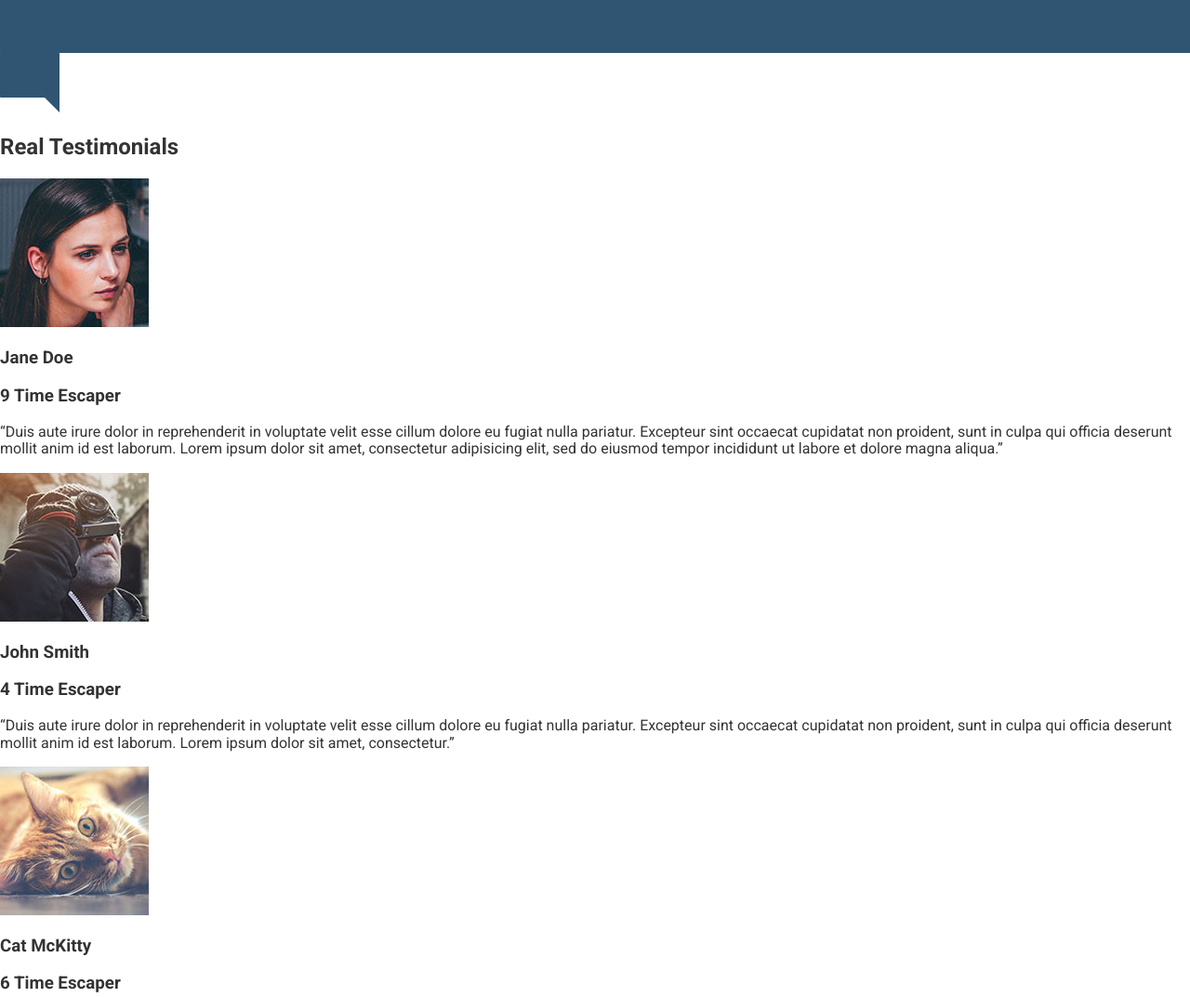
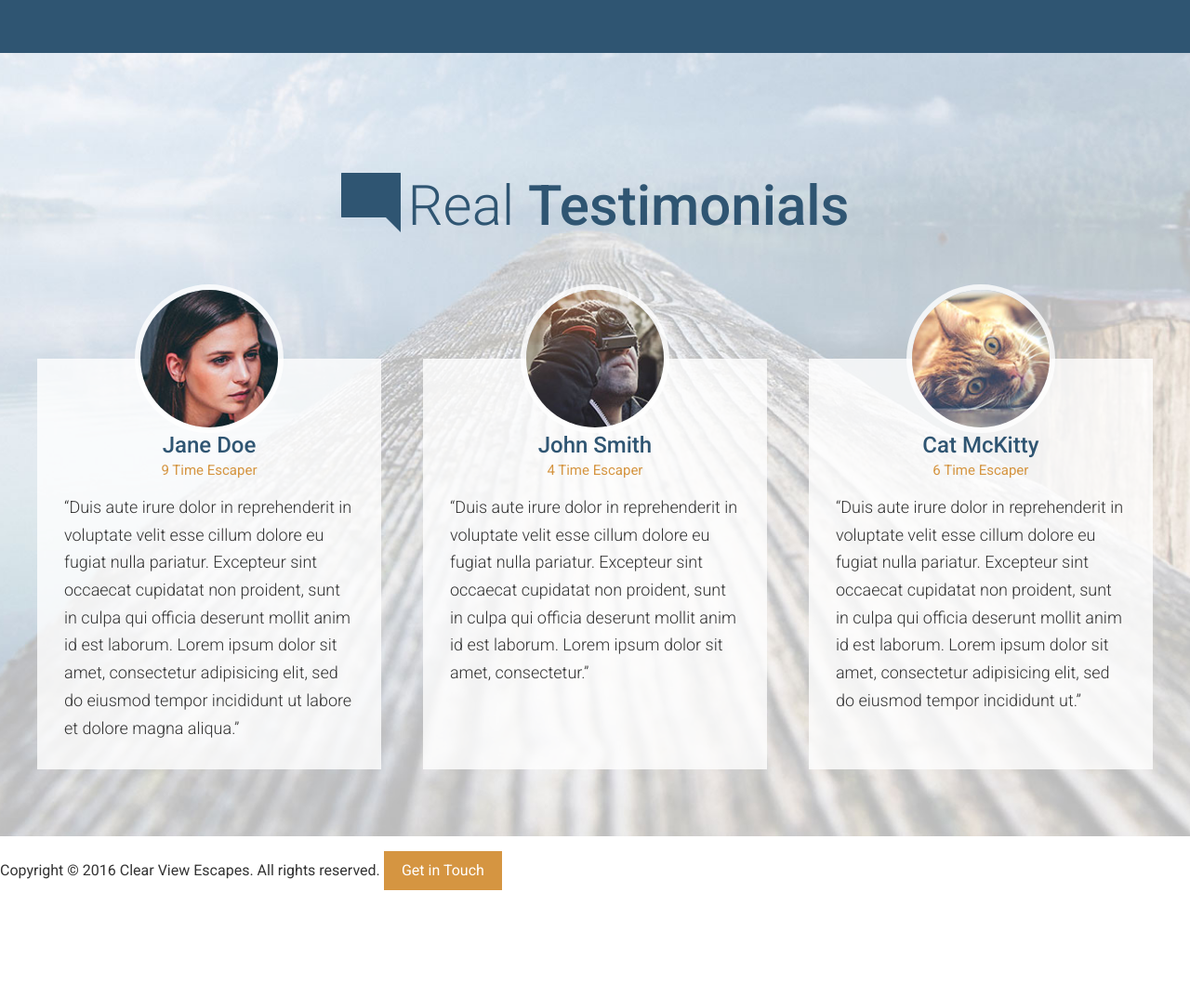
Before and after one commit to pyremell/travel-site, a website: page app/index.html in a window 1280 px wide. Shown: the part 2960-4033 px from the top of the page at 93% size. After the commit the page ends 3934 px from the top, so only its background shows below. Drawn offline with Linux system fonts and the light colour scheme.

Commit message:
Completed Testimonials Section

```diff
--- a/app/assets/styles/modules/_page-section.css
+++ b/app/assets/styles/modules/_page-section.css
@@ -5,9 +5,26 @@
         padding: 4.5rem 0;
     }
 
+    &--no-b-padding-until-medium {
+      padding-bottom: 0;
+
+      @mixin atMedium {
+        padding-bottom: 4.5rem;
+      }
+    }
 
     &--blue {
         background-color: $mainBlue;
         color: #fff;
     }
+
+    &--testimonials {
+      baqckground-color: #e0e6ef;
+
+      @mixin atMedium {
+        background: url('/assets/images/testimonials-bg.jpg') top center no-repeat;
+        background-size: cover; /* shrinks or stretches the image to always be large or small enough to perfectly cover the containing div*/
+      }
+
+    }
 }
--- a/app/assets/styles/modules/_row.css
+++ b/app/assets/styles/modules/_row.css
@@ -1,6 +1,10 @@
 .row {
 
   @mixin clearfix;
+
+  &--t-padding {
+    padding-top: 80px;
+  }
 
   &--gutters {
     margin-right: -65px;
@@ -10,12 +14,20 @@
     margin-right: -100px;
   }
 
+  &--gutters-small {
+    margin-right: -45px;
+  }
+
   &--gutters > div {
     padding-right: 65px;
   }
 
   &--gutters-large > div {
     padding-right: 100px;
+  }
+
+  &--gutters-small > div {
+    padding-right: 45px;
   }
 
   &__b-margin-until-medium {
@@ -52,4 +64,15 @@
     }
   }
 
+  /* Begin Equal Height Rules */
+  &--equal-height-at-medium {
+    @mixin atMedium {
+      display: flex;
     }
+
+    & > div {
+      float: none;
+      display: flex;
+    }
+  }
+}
--- a/app/assets/styles/modules/_section-title.css
+++ b/app/assets/styles/modules/_section-title.css
@@ -11,6 +11,10 @@
         font-weight: 500;
     }
 
+    &--blue {
+        color: $mainBlue;
+    }
+
     &__icon {
         display: block;
         margin-left: auto;
@@ -18,6 +22,8 @@
         margin-bottom: .6rem;
 
         @mixin atSmall {
+            position: relative;
+            top: 8px;
             margin-right: .5rem;
             margin-left: 0;
             display: inline-block;
--- /dev/null
+++ b/app/assets/styles/modules/_testimonial.css
@@ -0,0 +1,41 @@
+.testimonial {
+  background-color: rgba(255, 255, 255, .8);
+  padding: 0 18px 1px 18px;
+  margin-bottom: 98px;
+
+  @mixin atMedium {
+    margin-bottom: 0;
+    padding: 0 1.8125rem 1px 1.8125rem;
+  }
+
+  &--last {
+    margin-bottom: 0;
+  }
+
+  &__photo {
+    border-radius: 80px;
+    overflow: hidden;
+    width: 160px;
+    height: 160px;
+    margin: 0 auto -80px auto;
+    position: relative;
+    top: -80px;
+    border: 6px solid rgba(255, 255, 255, .8);
+  }
+
+  &__title {
+    color: $mainBlue;
+    text-align: center;
+    font-size: 1.5rem;
+    font-weight: 500;
+    margin: 0;
+  }
+
+  &__subtitle {
+    color: $mainOrange;
+    text-align: center;
+    font-weight: 400;
+    font-size: 0.9375rem;
+    margin: .25rem 0 1rem 0;
+  }
+}
--- a/app/assets/styles/modules/_wrapper.css
+++ b/app/assets/styles/modules/_wrapper.css
@@ -8,6 +8,16 @@
 
     &--medium {
         max-width: 976px;
+    }
+
+    &--no-padding-until-medium {
+      padding-left: 0;
+      padding-right: 0;
+
+      @mixin atMedium {
+        padding-left: 18px;
+        padding-right: 18px;
+      }
     }
 
     .wrapper {
--- a/app/assets/styles/styles.css
+++ b/app/assets/styles/styles.css
@@ -11,3 +11,4 @@
 @import "modules/_generic-content-container";
 @import "modules/_section-title";
 @import "modules/_feature-item";
+@import "modules/_testimonial";
--- a/app/index.html
+++ b/app/index.html
@@ -105,24 +105,46 @@
     </div>
   </div>
 
-  <div id="testimonials">
-    <img src="assets/images/icons/comment.svg">
-    <h2>Real Testimonials</h2>
+  <div id="testimonials" class="page-section page-section--no-b-padding-until-medium page-section--testimonials">
+    <div class="wrapper wrapper--no-padding-until-medium">
+      <h2 class="section-title section-title--blue"><img class="section-title__icon" src="assets/images/icons/comment.svg">Real <strong>Testimonials</strong></h2>
 
+      <div class="row row--gutters row--equal-height-at-medium row--gutters-small row--t-padding generic-content-container">
+        <div class="row__medium-4">
+          <div class="testimonial">
+            <div class="testimonial__photo">
               <img src="assets/images/testimonial-jane.jpg">
-    <h3>Jane Doe</h3>
-    <h3>9 Time Escaper</h3>
+            </div>
+
+            <h3 class="testimonial__title">Jane Doe</h3>
+            <h4 class="testimonial__subtitle">9 Time Escaper</h4>
             <p>&ldquo;Duis aute irure dolor in reprehenderit in voluptate velit esse cillum dolore eu fugiat nulla pariatur. Excepteur sint occaecat cupidatat non proident, sunt in culpa qui officia deserunt mollit anim id est laborum. Lorem ipsum dolor sit amet, consectetur adipisicing elit, sed do eiusmod tempor incididunt ut labore et dolore magna aliqua.&rdquo;</p>
+          </div>
+        </div>
 
+        <div class="row__medium-4">
+          <div class="testimonial">
+            <div class="testimonial__photo">
               <img src="assets/images/testimonial-john.jpg">
-    <h3>John Smith</h3>
-    <h3>4 Time Escaper</h3>
+            </div>
+            <h3 class="testimonial__title">John Smith</h3>
+            <h4 class="testimonial__subtitle">4 Time Escaper</h4>
             <p>&ldquo;Duis aute irure dolor in reprehenderit in voluptate velit esse cillum dolore eu fugiat nulla pariatur. Excepteur sint occaecat cupidatat non proident, sunt in culpa qui officia deserunt mollit anim id est laborum. Lorem ipsum dolor sit amet, consectetur.&rdquo;</p>
+          </div>
+        </div>
 
+        <div class="row__medium-4">
+          <div class="testimonial testimonial--last">
+            <div class="testimonial__photo">
               <img src="assets/images/testimonial-cat.jpg">
-    <h3>Cat McKitty</h3>
-    <h3>6 Time Escaper</h3>
+            </div>
+            <h3 class="testimonial__title">Cat McKitty</h3>
+            <h4 class="testimonial__subtitle">6 Time Escaper</h4>
             <p>&ldquo;Duis aute irure dolor in reprehenderit in voluptate velit esse cillum dolore eu fugiat nulla pariatur. Excepteur sint occaecat cupidatat non proident, sunt in culpa qui officia deserunt mollit anim id est laborum. Lorem ipsum dolor sit amet, consectetur adipisicing elit, sed do eiusmod tempor incididunt ut.&rdquo;</p>
+          </div>
+        </div>
+      </div>
+    </div>
   </div>
 
   <footer>
--- a/app/temp/styles/styles.css
+++ b/app/temp/styles/styles.css
@@ -569,6 +569,19 @@ a {
         max-width: 976px;
     }
 
+.wrapper--no-padding-until-medium {
+      padding-left: 0;
+      padding-right: 0;
+    }
+
+@media (min-width: 800px) {
+
+.wrapper--no-padding-until-medium {
+        padding-left: 18px;
+        padding-right: 18px
+    }
+    }
+
 .wrapper .wrapper {
         padding-left: 0;
         padding-right: 0;
@@ -599,9 +612,34 @@ a {
 }
     }
 
+.page-section--no-b-padding-until-medium {
+      padding-bottom: 0;
+    }
+
+@media (min-width: 800px) {
+
+.page-section--no-b-padding-until-medium {
+        padding-bottom: 4.5rem
+    }
+    }
+
 .page-section--blue {
         background-color: #2f5572;
         color: #fff;
+    }
+
+.page-section--testimonials {
+      baqckground-color: #e0e6ef;
+
+    }
+
+@media (min-width: 800px) {
+
+.page-section--testimonials {
+        background: url('/assets/images/testimonials-bg.jpg') top center no-repeat;
+        background-size: cover /* shrinks or stretches the image to always be large or small enough to perfectly cover the containing div*/
+
+    }
     }
 
 .headline {
@@ -664,6 +702,10 @@ a {
         display: table;
     }
 
+.row--t-padding {
+    padding-top: 80px;
+  }
+
 .row--gutters {
     margin-right: -65px;
   }
@@ -672,12 +714,20 @@ a {
     margin-right: -100px;
   }
 
+.row--gutters-small {
+    margin-right: -45px;
+  }
+
 .row--gutters > div {
     padding-right: 65px;
   }
 
 .row--gutters-large > div {
     padding-right: 100px;
+  }
+
+.row--gutters-small > div {
+    padding-right: 45px;
   }
 
 .row__b-margin-until-medium {
@@ -714,6 +764,24 @@ a {
     }
     }
 
+/* Begin Equal Height Rules */
+
+@media (min-width: 800px) {
+
+.row--equal-height-at-medium {
+      display: -webkit-box;
+      display: -ms-flexbox;
+      display: flex
+  }
+    }
+
+.row--equal-height-at-medium > div {
+      float: none;
+      display: -webkit-box;
+      display: -ms-flexbox;
+      display: flex;
+    }
+
 .generic-content-container p {
         font-weight: 300;
         line-height: 1.65;
@@ -748,6 +816,10 @@ a {
         font-weight: 500;
     }
 
+.section-title--blue {
+        color: #2f5572;
+    }
+
 .section-title__icon {
         display: block;
         margin-left: auto;
@@ -758,6 +830,8 @@ a {
 @media (min-width: 530px) {
 
 .section-title__icon {
+            position: relative;
+            top: 8px;
             margin-right: .5rem;
             margin-left: 0;
             display: inline-block;
@@ -805,3 +879,48 @@ a {
             text-align: left
     }
     }
+
+.testimonial {
+  background-color: rgba(255, 255, 255, .8);
+  padding: 0 18px 1px 18px;
+  margin-bottom: 98px;
+}
+
+@media (min-width: 800px) {
+
+.testimonial {
+    margin-bottom: 0;
+    padding: 0 1.8125rem 1px 1.8125rem
+}
+    }
+
+.testimonial--last {
+    margin-bottom: 0;
+  }
+
+.testimonial__photo {
+    border-radius: 80px;
+    overflow: hidden;
+    width: 160px;
+    height: 160px;
+    margin: 0 auto -80px auto;
+    position: relative;
+    top: -80px;
+    border: 6px solid rgba(255, 255, 255, .8);
+  }
+
+.testimonial__title {
+    color: #2f5572;
+    text-align: center;
+    font-size: 1.5rem;
+    font-weight: 500;
+    margin: 0;
+  }
+
+.testimonial__subtitle {
+    color: #d59541;
+    text-align: center;
+    font-weight: 400;
+    font-size: 0.9375rem;
+    margin: .25rem 0 1rem 0;
+  }
```
Lines whose indentation alone changed are shown as unchanged.
